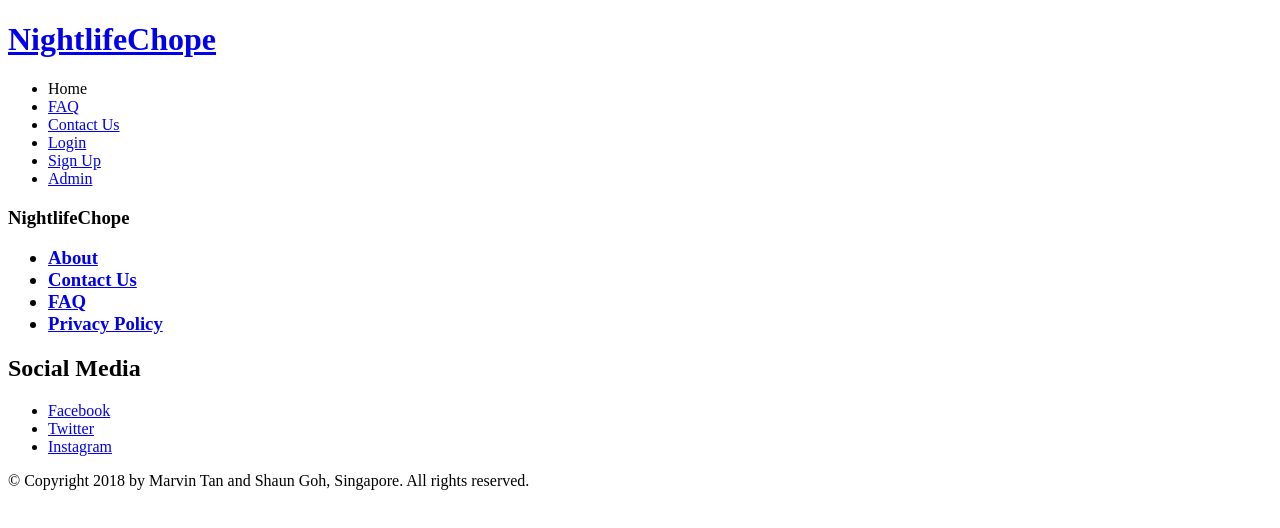
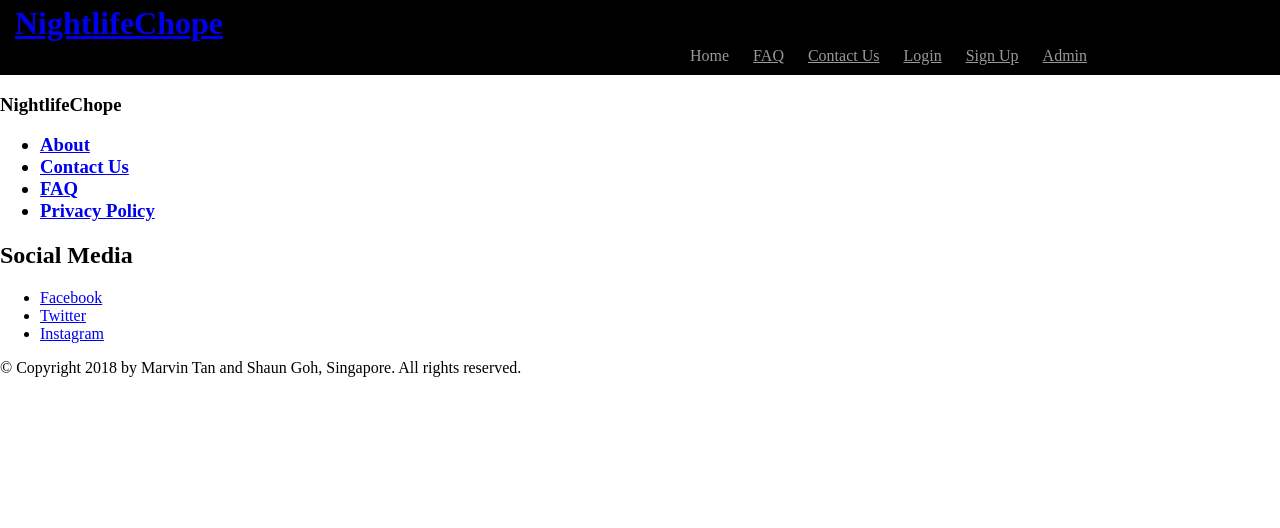
Before and after one commit to shaungohsc/NUS-Orbital-Project, a plain HTML site: page index.html in a window 1280 px wide. Drawn offline with Linux system fonts and the light colour scheme.

Commit message:
Testing CSS

```diff
--- /dev/null
+++ b/index.css
@@ -0,0 +1,32 @@
+header {
+  background: #000;
+  color: #000;
+  padding: 5px 15px;
+}
+
+header h1 {
+  margin: 0;
+  color: #000000;
+  display: inline;
+}
+
+nav ul {
+  display: inline;
+  margin: 2% 5% 2% 50%;
+}
+
+nav ul li {
+  background: #000;
+  color: #999;
+  display: inline-block;
+  list-style-type: none;
+  padding: 5px 10px; /* top-bottom left-right */
+}
+
+nav ul li a {
+  color: #999;
+}
+
+body {
+  margin: 0;
+}
--- a/index.html
+++ b/index.html
@@ -4,14 +4,13 @@
     <meta charset="utf-8">
 
     <title> NightlifeChope - Index </title>
-    <link ref="stylesheet" href="index.css"> <!-- broken ref -->
+    <link rel="stylesheet" href="index.css">
 
   </head>
 
   <body>
     <header>
       <h1> <a title="Home" href="index.html"> NightlifeChope <a> </h1>
-    </header>
 
       <nav>
         <ul>
@@ -26,6 +25,7 @@
           <li> <a title="Admin" href="admin.html"> Admin </a> </li>
         </ul>
       </nav>
+    </header>
 
     <main>
 
```
Also changed, not shown: admin.html (+1 -1 lines). Lines whose indentation alone changed are shown as unchanged.
